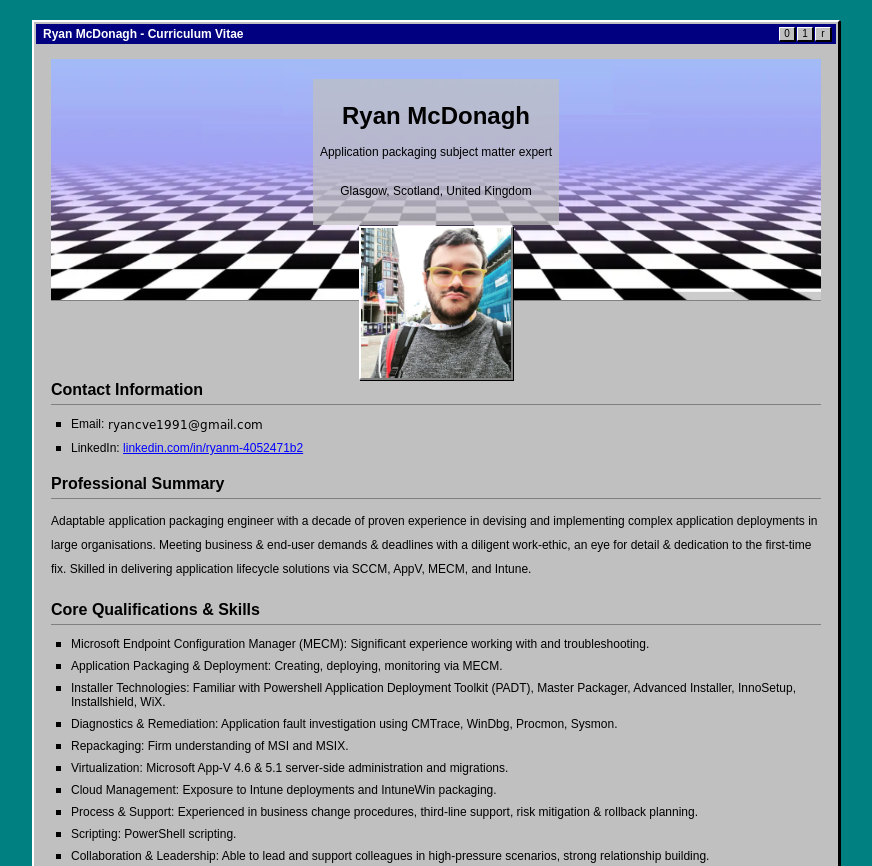
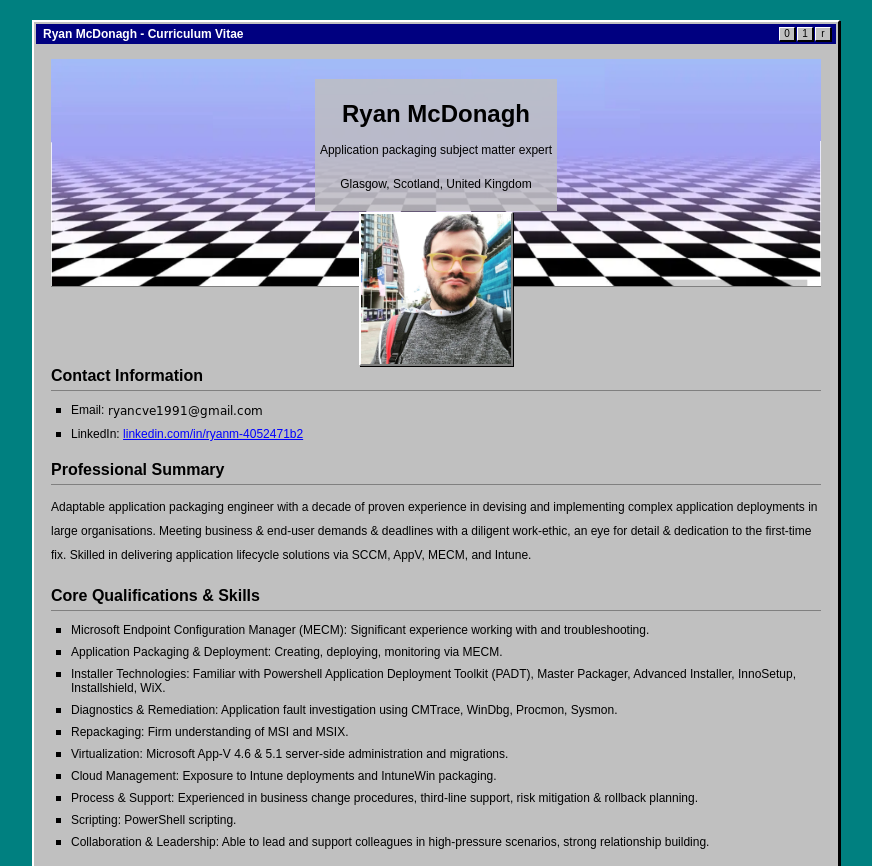
Before and after one commit to RyanCVE/RyanCVE.github.io, a plain HTML site: page index.html in a window 1280 px wide. Shown: the top 866 px of the page, without its empty margins (204-1076 px from the left). Drawn offline with Linux system fonts and the light colour scheme.

Commit message:
Update css
rejigging

```diff
--- a/style.css
+++ b/style.css
@@ -78,9 +78,9 @@ body {
     position: relative; /* Ensure text is above the absolute positioned image */
     z-index: 1; /* Stack text above image */
     /* Styles for the text part if needed, e.g., background for readability */
-     background-color: rgba(192, 192, 192, 0.7); /* Semi-transparent gray */
+     background-color: rgba(192, 192, 192, 0.8); /* Semi-transparent gray */
      display: inline-block;
-     padding: 7px;
+     padding: 5px;
 }
 
 #profile-pic {
@@ -127,8 +127,8 @@ h4 {
 
 p {
     line-height: 2;
-    margin-bottom: 15px;
-	margin-top: 10px;
+    margin-bottom: 10px;
+    margin-top: 10px;
 }
 
 ul {
```
